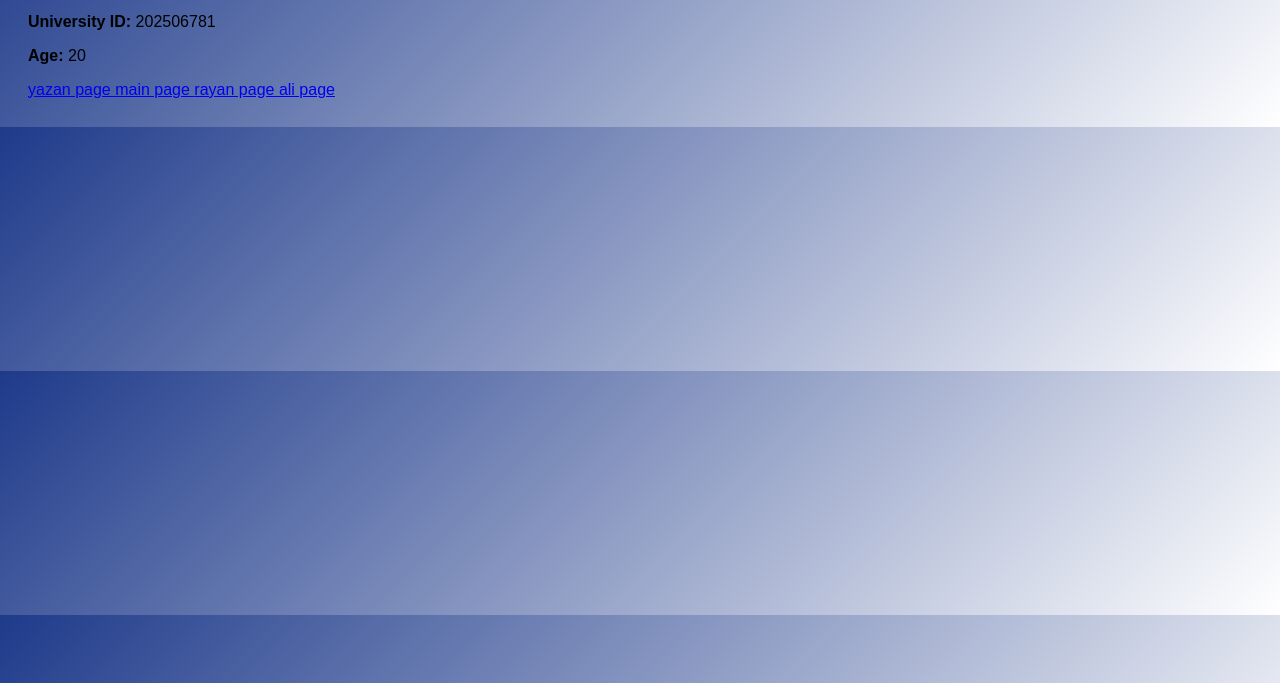
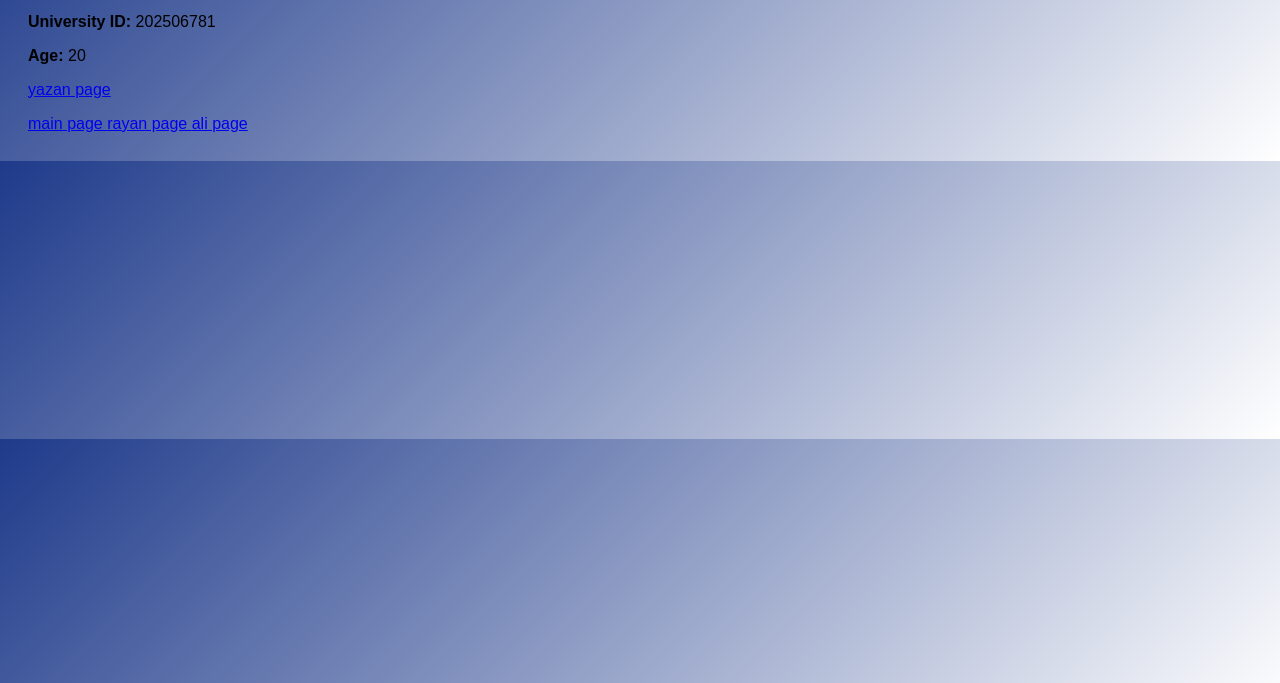
Before and after one commit to yazanmansour12/39am-3, a plain HTML site: page index.html in a window 1280 px wide. Shown: the part 117-800 px from the top of the page. Drawn offline with Linux system fonts and the light colour scheme.

Commit message:
Fix HTML formatting and structure

```diff
--- a/index.html
+++ b/index.html
@@ -19,7 +19,7 @@
     <p><strong>Age:</strong> 20</p>
 
 <a href="https://yazanmansour12.github.io/Group-8/" class="link-button" target="_blank">                 yazan page
-          <a href="https://yazanmansour12.github.io/39am/" class="link-button" target="_blank">
+    <p> </p><a href="https://yazanmansour12.github.io/39am/" class="link-button" target="_blank">
 
                  main page       <a href="https://yazanmansour12.github.io/ryan/" class="link-button" target="_blank">
 
```
